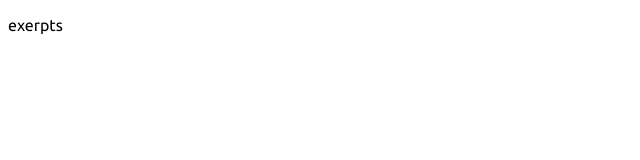
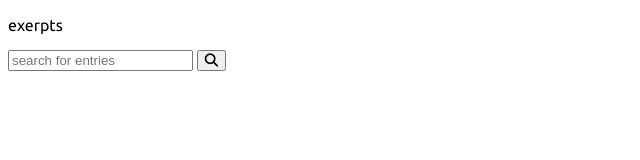
Before and after one commit to DevArrowsmith/blog, a plain HTML site: page index.html in a window 1280 px wide. Shown: the whole page, without its empty margins (0-640 px from the left). Drawn offline with Linux system fonts and the light colour scheme.

Commit message:
Import fontawesome. Create header in index.html (wip).

```diff
--- a/index.html
+++ b/index.html
@@ -7,9 +7,16 @@
     <link rel="preconnect" href="https://fonts.gstatic.com">
     <link href="https://fonts.googleapis.com/css2?family=Ubuntu&display=swap" rel="stylesheet">
     <link rel="stylesheet" type="text/css" href="css/index.css">
+    <script src="https://kit.fontawesome.com/bc4c3dd39d.js" crossorigin="anonymous"></script>
     <title>Exerpts - Home</title>
 </head>
 <body>
-    <p>exerpts</p>
+    <header>
+        <p>exerpts</p>
+        <input type="text" class="searchBar" placeholder="search for entries">
+        <button type="submit" class="searchButton">
+            <i class="fa fa-search"></i>
+        </button>
+    </header>
 </body>
 </html>
```
